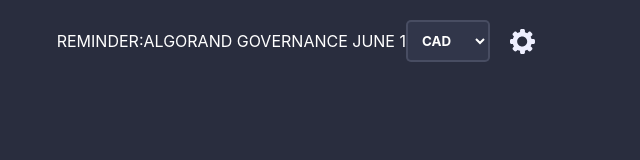
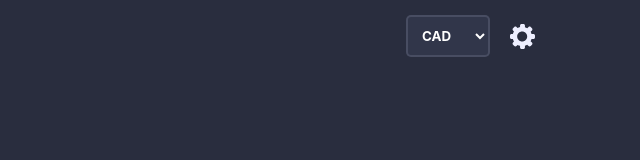
Before and after one commit to frankev6/crypto-tracker, a browser extension: page src/index.html in a window 1280 px wide. Shown: the whole page, without its empty margins (0-640 px from the left). Drawn offline with Linux system fonts and the light colour scheme.

Commit message:
removed paragraph

```diff
--- a/src/index.html
+++ b/src/index.html
@@ -9,8 +9,6 @@
 </head>
 <body>
 <div id="toolbar">
-    <p>REMINDER:ALGORAND GOVERNANCE JUNE 1</p>
-
     <div>
     <select id="currency-selection">
         <option value="CAD">CAD</option>
```
